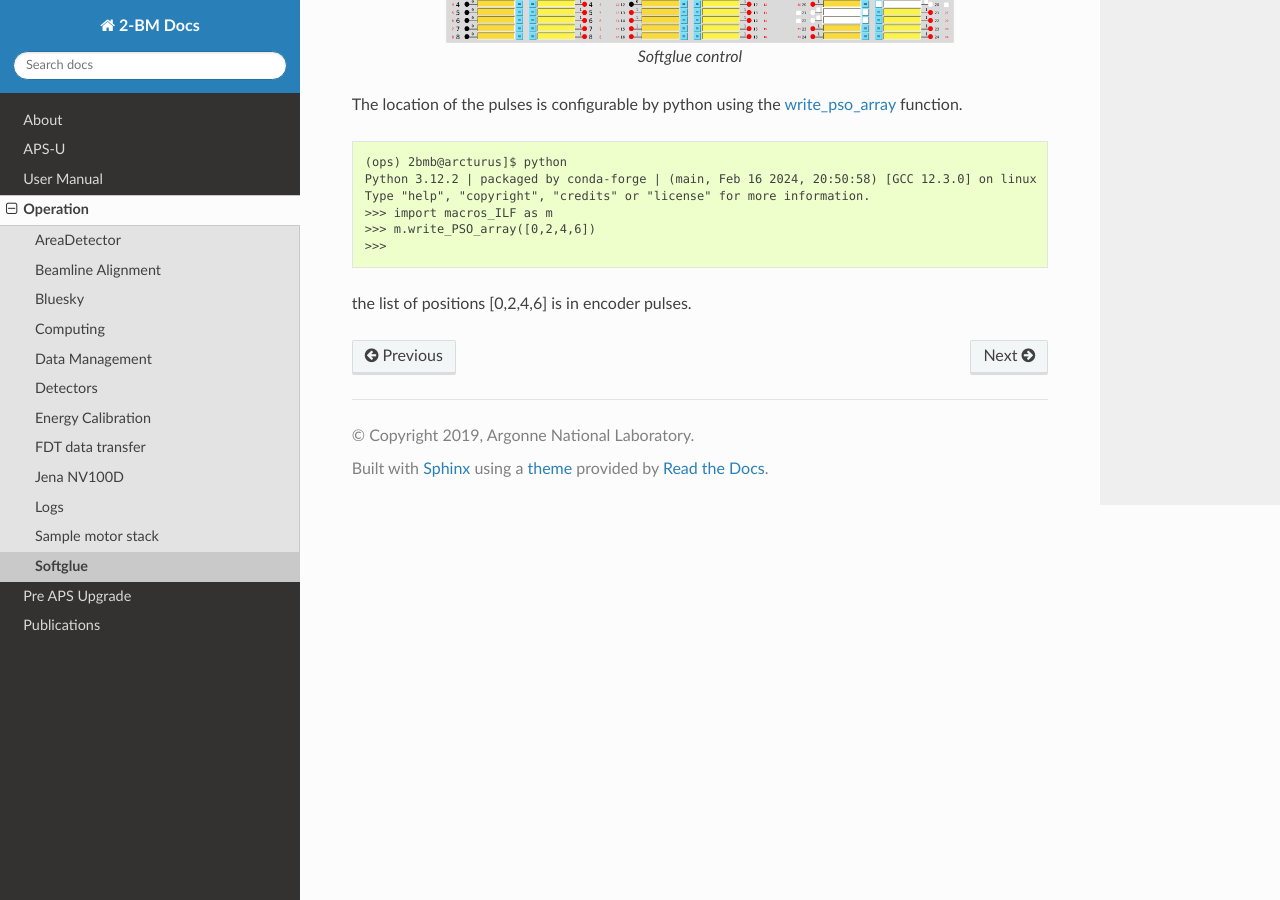
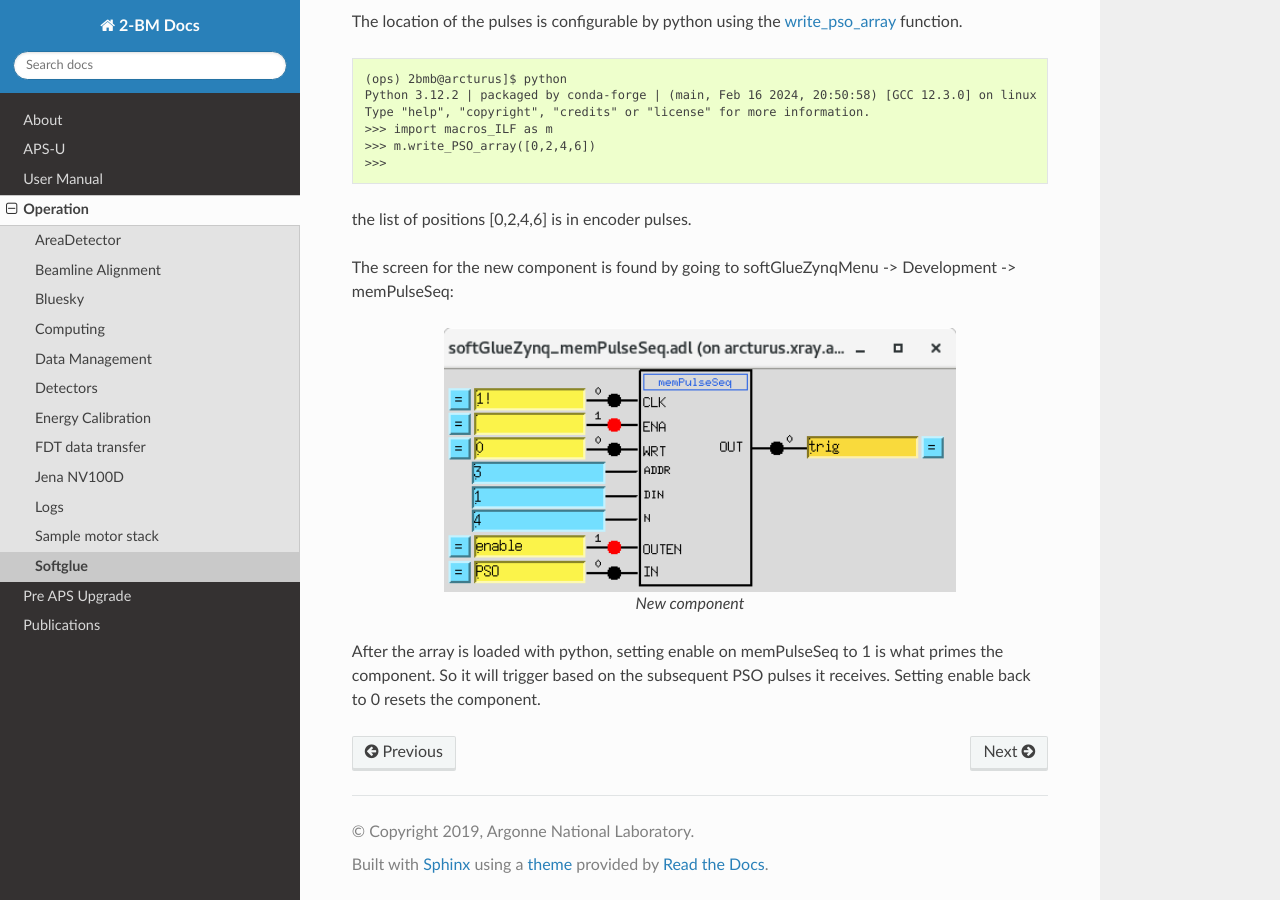
Before and after one commit to xray-imaging/2bm-docs, a Sphinx documentation site: the page built from docs/source/ops/item_060.rst, in a window 1280 px wide and 900 px high, scrolled down 1540 px. Built offline with Sphinx 7.4.7 and the Read the Docs theme 3.1.0, drawn with Linux system fonts in a browser that asks for light colours; the version number could not be read and is left out; some of the changed text lies outside the part shown.

Commit message:
update with Bryan s input

```diff
--- a/docs/source/ops/item_060.rst
+++ b/docs/source/ops/item_060.rst
@@ -2,12 +2,7 @@
 Softglue
 ========
 
-Start the epics IOC with:
-
-::
-
-   [2bmb@arcturus ~]$ /net/s2dserv/xorApps/epics/synApps_SG/ioc/2bmbMZ1/iocBoot/ioc2bmbMZ1
-   [2bmb@arcturus ~]$ ../../bin/rhel9-x86_64/GenLuaModules.pl st.cmd
+The IOC runs directly on the MicroZed itself and starts automatically when booted.
 
 Start the medm or caqtdm with:
 
@@ -63,3 +58,14 @@
 
 
 the list of positions [0,2,4,6] is in encoder pulses.
+
+The screen for the new component is found by going to softGlueZynqMenu -> Development -> memPulseSeq:
+
+.. figure:: ../img/softglue_004.png
+   :width: 512px
+   :align: center
+   :alt: softglue_004
+
+   New component
+
+After the array is loaded with python, setting enable on memPulseSeq to 1 is what primes the component. So it will trigger based on the subsequent PSO pulses it receives. Setting enable back to 0 resets the component.
```
